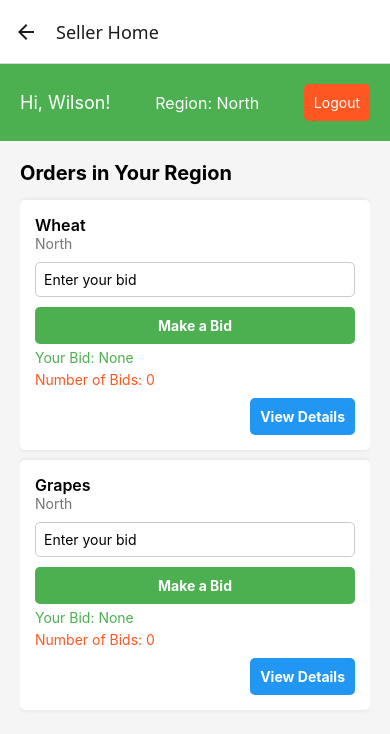
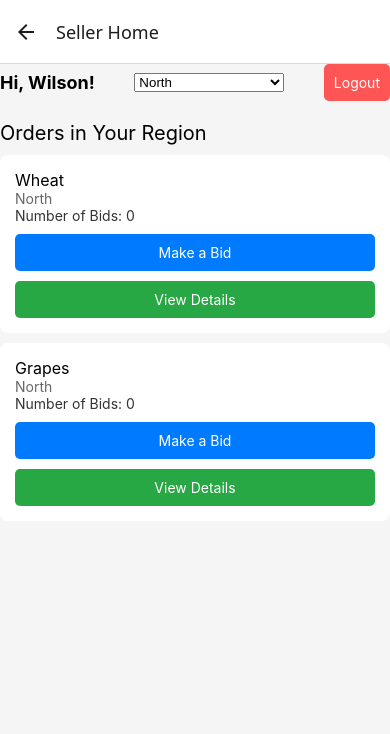
Before and after one commit to X-DIABLO-X/AGRICULT, a React Native app in the folder frontendnative/AgriCult/: screen /SellerHomeScreen in a window 390 px wide. Shown: the top 734 px of the page. Built offline with nearby package versions, Linux system fonts and the light colour scheme.

Commit message:
SellerHomeScreen update

```diff
--- a/frontendnative/AgriCult/App.js
+++ b/frontendnative/AgriCult/App.js
@@ -76,6 +76,7 @@ export default function App() {
           component={SellerRegistration}
           options={{ headerShown: false }} // Hide the header
         />
+        <Stack.Screen name="OrderDetailScreen" component={OrderDetailScreen} />
 
         {/* OTP Verification Screen */}
         <Stack.Screen
--- a/frontendnative/AgriCult/components/SellerHomeScreen/SellerHomeScreen.js
+++ b/frontendnative/AgriCult/components/SellerHomeScreen/SellerHomeScreen.js
@@ -1,4 +1,4 @@
-import React, { useState, useEffect } from 'react';
+import React, { useState, useEffect } from "react";
 import {
   SafeAreaView,
   View,
@@ -8,48 +8,76 @@ import {
   TextInput,
   StyleSheet,
   Modal,
-} from 'react-native';
+  ActivityIndicator,
+} from "react-native";
+import { Picker } from "@react-native-picker/picker";
+import { launchImageLibrary } from "react-native-image-picker";
 
 const App = () => {
-  // Sample data for orders
-  const orders = [
-    { id: '1', product: 'Wheat', region: 'North', bid: null, bidCount: 0 },
-    { id: '2', product: 'Lime', region: 'South', bid: null, bidCount: 0 },
-    { id: '3', product: 'Grapes', region: 'North', bid: null, bidCount: 0 },
-    { id: '4', product: 'Crop Solution', region: 'East', bid: null, bidCount: 0 },
+  const initialOrders = [
+    { id: "1", product: "Wheat", region: "North", bids: [] },
+    { id: "2", product: "Lime", region: "South", bids: [] },
+    { id: "3", product: "Grapes", region: "North", bids: [] },
+    { id: "4", product: "Crop Solution", region: "East", bids: [] },
   ];
 
-  const [userRegion, setUserRegion] = useState('North');
+  const [orders, setOrders] = useState(initialOrders);
+  const [userRegion, setUserRegion] = useState("North");
   const [filteredOrders, setFilteredOrders] = useState([]);
-  const [bids, setBids] = useState({});
   const [modalVisible, setModalVisible] = useState(false);
   const [orderDetails, setOrderDetails] = useState(null);
+  const [bidModalVisible, setBidModalVisible] = useState(false);
+  const [currentBid, setCurrentBid] = useState("");
+  const [selectedOrder, setSelectedOrder] = useState(null);
+  const [images, setImages] = useState([]);
+  const [isLoading, setIsLoading] = useState(false);
+  const [confirmationDate, setConfirmationDate] = useState("");
 
   useEffect(() => {
-    const regionFiltered = orders.filter(order => order.region === userRegion);
+    const regionFiltered = orders.filter(
+      (order) => order.region === userRegion
+    );
     setFilteredOrders(regionFiltered);
-  }, [userRegion]);
+  }, [userRegion, orders]);
 
   const handleLogout = () => {
-    console.log('User logged out');
+    console.log("User logged out");
   };
 
-  const handleBid = (orderId, bidAmount) => {
-    setBids({ ...bids, [orderId]: bidAmount });
+  const handleMakeBid = () => {
+    if (!currentBid || isNaN(currentBid) || parseFloat(currentBid) <= 0) {
+      alert("Please enter a valid bid amount.");
+      return;
+    }
 
-    const updatedOrders = filteredOrders.map(order => {
-      if (order.id === orderId) {
-        return { ...order, bidCount: order.bidCount + 1 };
-      }
-      return order;
-    });
+    setIsLoading(true);
+    const confirmationDate = new Date().toLocaleString(); // Set confirmation date
 
-    setFilteredOrders(updatedOrders);
-    console.log(`Bid placed on order ${orderId}: ${bidAmount}`);
+    setTimeout(() => {
+      // Add the new bid with the confirmation date
+      const updatedOrders = orders.map((order) => {
+        if (order.id === selectedOrder.id) {
+          return {
+            ...order,
+            bids: [
+              ...order.bids,
+              { bid: currentBid, date: confirmationDate, images },
+            ],
+          };
+        }
+        return order;
+      });
+
+      setOrders(updatedOrders);
+      setBidModalVisible(false);
+      setCurrentBid("");
+      setImages([]);
+      setIsLoading(false);
+    }, 10); // Simulate network delay
   };
 
   const openOrderDetails = (orderId) => {
-    const order = filteredOrders.find(o => o.id === orderId);
+    const order = orders.find((o) => o.id === orderId);
     setOrderDetails(order);
     setModalVisible(true);
   };
@@ -59,43 +87,65 @@ const App = () => {
     setOrderDetails(null);
   };
 
+  const openBidForm = (order) => {
+    setSelectedOrder(order);
+    setBidModalVisible(true);
+  };
+
+  const closeBidForm = () => {
+    setBidModalVisible(false);
+    setSelectedOrder(null);
+  };
+
+  const openImagePicker = () => {
+    launchImageLibrary(
+      { mediaType: "photo", selectionLimit: 5 - images.length },
+      (response) => {
+        if (response.assets) {
+          const newImages = [...images, ...response.assets];
+          setImages(newImages);
+        }
+      }
+    );
+  };
+
   return (
     <SafeAreaView style={styles.container}>
-      {/* Header Section */}
       <View style={styles.header}>
         <Text style={styles.profileText}>Hi, Wilson!</Text>
-        <Text style={styles.regionText}>Region: {userRegion}</Text>
+        <Picker
+          selectedValue={userRegion}
+          style={styles.regionPicker}
+          onValueChange={(itemValue) => setUserRegion(itemValue)}
+        >
+          <Picker.Item label="North" value="North" />
+          <Picker.Item label="South" value="South" />
+          <Picker.Item label="East" value="East" />
+          <Picker.Item label="West" value="West" />
+        </Picker>
         <TouchableOpacity onPress={handleLogout} style={styles.logoutButton}>
           <Text style={styles.logoutText}>Logout</Text>
         </TouchableOpacity>
       </View>
 
-      {/* Content Section */}
       <View style={styles.content}>
         <Text style={styles.title}>Orders in Your Region</Text>
         <FlatList
           data={filteredOrders}
-          keyExtractor={item => item.id}
+          keyExtractor={(item) => item.id}
           renderItem={({ item }) => (
             <View style={styles.orderItem}>
               <Text style={styles.productText}>{item.product}</Text>
               <Text style={styles.regionLabel}>{item.region}</Text>
-              <TextInput
-                style={styles.bidInput}
-                placeholder="Enter your bid"
-                keyboardType="numeric"
-                onChangeText={(text) => handleBid(item.id, text)}
-              />
+              <Text style={styles.bidCountText}>
+                Number of Bids: {item.bids.length}
+              </Text>
               <TouchableOpacity
                 style={styles.bidButton}
-                onPress={() => console.log(`Bid confirmed for order ${item.id} with bid: ${bids[item.id]}`)}
+                onPress={() => openBidForm(item)}
               >
                 <Text style={styles.bidButtonText}>Make a Bid</Text>
               </TouchableOpacity>
-              <Text style={styles.bidText}>Your Bid: {bids[item.id] || 'None'}</Text>
-              <Text style={styles.bidCountText}>Number of Bids: {item.bidCount}</Text>
-
-              {/* Order Details Button */}
               <TouchableOpacity
                 style={styles.orderDetailsButton}
                 onPress={() => openOrderDetails(item.id)}
@@ -107,7 +157,6 @@ const App = () => {
         />
       </View>
 
-      {/* Modal to Show Order Details */}
       {orderDetails && (
         <Modal
           animationType="slide"
@@ -118,11 +167,88 @@ const App = () => {
           <View style={styles.modalBackground}>
             <View style={styles.modalContent}>
               <Text style={styles.modalTitle}>Order Details</Text>
-              <Text style={styles.modalText}>Product: {orderDetails.product}</Text>
-              <Text style={styles.modalText}>Region: {orderDetails.region}</Text>
-              <Text style={styles.modalText}>Bids: {orderDetails.bidCount}</Text>
-              <TouchableOpacity style={styles.closeModalButton} onPress={closeOrderDetails}>
+              <Text style={styles.modalText}>
+                Product: {orderDetails.product}
+              </Text>
+              <Text style={styles.modalText}>
+                Region: {orderDetails.region}
+              </Text>
+              <Text style={styles.modalText}>
+                Number of Bids: {orderDetails.bids.length}
+              </Text>
+              {orderDetails.bids.map((bid, index) => (
+                <View key={index}>
+                  <Text style={styles.modalText}>Bid: {bid.bid}</Text>
+                  <Text style={styles.modalText}>Date: {bid.date}</Text>{" "}
+                  {/* Show date */}
+                  {bid.images &&
+                    bid.images.map((img, i) => (
+                      <Text key={i} style={styles.modalText}>
+                        Image {i + 1}: {img.uri}
+                      </Text>
+                    ))}
+                </View>
+              ))}
+
+              <TouchableOpacity
+                style={styles.closeModalButton}
+                onPress={closeOrderDetails}
+              >
                 <Text style={styles.closeModalText}>Close</Text>
+              </TouchableOpacity>
+            </View>
+          </View>
+        </Modal>
+      )}
+
+      {selectedOrder && (
+        <Modal
+          animationType="slide"
+          transparent={true}
+          visible={bidModalVisible}
+          onRequestClose={closeBidForm}
+        >
+          <View style={styles.modalBackground}>
+            <View style={styles.modalContent}>
+              <Text style={styles.modalTitle}>Submit Your Bid</Text>
+              <Text style={styles.modalText}>
+                Product: {selectedOrder.product}
+              </Text>
+              <TextInput
+                style={styles.bidInput}
+                placeholder="Enter your bid amount"
+                keyboardType="numeric"
+                value={currentBid}
+                onChangeText={setCurrentBid}
+              />
+              <TouchableOpacity
+                onPress={openImagePicker}
+                style={styles.bidButton}
+              >
+                <Text style={styles.bidButtonText}>Upload Image(s)</Text>
+              </TouchableOpacity>
+              <View>
+                {images.map((img, index) => (
+                  <Text key={index} style={styles.modalText}>
+                    Image {index + 1}: {img.fileName}
+                  </Text>
+                ))}
+              </View>
+              {isLoading ? (
+                <ActivityIndicator size="large" color="#007bff" />
+              ) : (
+                <TouchableOpacity
+                  style={styles.bidButton}
+                  onPress={handleMakeBid}
+                >
+                  <Text style={styles.bidButtonText}>Submit Quote</Text>
+                </TouchableOpacity>
+              )}
+              <TouchableOpacity
+                style={styles.closeModalButton}
+                onPress={closeBidForm}
+              >
+                <Text style={styles.closeModalText}>Cancel</Text>
               </TouchableOpacity>
             </View>
           </View>
@@ -133,130 +259,68 @@ const App = () => {
 };
 
 const styles = StyleSheet.create({
-  container: {
-    flex: 1,
-    backgroundColor: '#f5f5f5',
+  container: { flex: 1, padding: 20, backgroundColor: "#f5f5f5" },
+  header: {
+    flexDirection: "row",
+    justifyContent: "space-between",
+    alignItems: "center",
   },
-  header: {
-    backgroundColor: '#4CAF50',
-    padding: 20,
-    flexDirection: 'row',
-    justifyContent: 'space-between',
-    alignItems: 'center',
+  profileText: { fontSize: 18, fontWeight: "bold" },
+  regionPicker: { width: 150 },
+  logoutButton: { padding: 10, backgroundColor: "#ff5555", borderRadius: 5 },
+  logoutText: { color: "#fff" },
+  content: { marginTop: 20 },
+  title: { fontSize: 20, marginBottom: 10 },
+  orderItem: {
+    padding: 15,
+    backgroundColor: "#fff",
+    borderRadius: 8,
+    marginBottom: 10,
   },
-  profileText: {
-    fontSize: 18,
-    color: '#fff',
-  },
-  regionText: {
-    fontSize: 16,
-    color: '#fff',
-  },
-  logoutButton: {
-    backgroundColor: '#FF5722',
+  productText: { fontSize: 16 },
+  regionLabel: { fontSize: 14, color: "#666" },
+  bidCountText: { fontSize: 14, color: "#333" },
+  bidButton: {
+    marginTop: 10,
+    backgroundColor: "#007bff",
     padding: 10,
     borderRadius: 5,
   },
-  logoutText: {
-    color: '#fff',
-    fontSize: 14,
+  bidButtonText: { color: "#fff", textAlign: "center" },
+  orderDetailsButton: {
+    marginTop: 10,
+    backgroundColor: "#28a745",
+    padding: 10,
+    borderRadius: 5,
   },
-  content: {
+  orderDetailsButtonText: { color: "#fff", textAlign: "center" },
+  modalBackground: {
     flex: 1,
+    justifyContent: "center",
+    alignItems: "center",
+    backgroundColor: "rgba(0,0,0,0.5)",
+  },
+  modalContent: {
+    width: 300,
     padding: 20,
+    backgroundColor: "#fff",
+    borderRadius: 8,
   },
-  title: {
-    fontSize: 20,
-    fontWeight: 'bold',
-    marginBottom: 10,
+  modalTitle: { fontSize: 18, fontWeight: "bold", marginBottom: 10 },
+  modalText: { fontSize: 14, marginBottom: 5 },
+  closeModalButton: {
+    marginTop: 10,
+    backgroundColor: "#dc3545",
+    padding: 10,
+    borderRadius: 5,
   },
-  orderItem: {
-    backgroundColor: '#fff',
-    padding: 15,
-    marginVertical: 5,
-    borderRadius: 5,
-    shadowColor: '#000',
-    shadowOpacity: 0.1,
-    shadowRadius: 5,
-    elevation: 2,
-  },
-  productText: {
-    fontSize: 16,
-    fontWeight: '600',
-  },
-  regionLabel: {
-    fontSize: 14,
-    color: '#757575',
-  },
+  closeModalText: { color: "#fff", textAlign: "center" },
   bidInput: {
     borderWidth: 1,
-    borderColor: '#ccc',
+    borderColor: "#ccc",
     borderRadius: 5,
-    padding: 8,
-    marginTop: 10,
-  },
-  bidButton: {
-    backgroundColor: '#4CAF50',
     padding: 10,
-    borderRadius: 5,
-    marginTop: 10,
-  },
-  bidButtonText: {
-    color: '#fff',
-    textAlign: 'center',
-    fontWeight: 'bold',
-  },
-  bidText: {
-    marginTop: 5,
-    fontSize: 14,
-    color: '#4CAF50',
-  },
-  bidCountText: {
-    marginTop: 5,
-    fontSize: 14,
-    color: '#FF5722',
-  },
-  orderDetailsButton: {
-    backgroundColor: '#2196F3',
-    padding: 10,
-    borderRadius: 5,
-    marginTop: 10,
-    alignSelf: 'flex-end',
-  },
-  orderDetailsButtonText: {
-    color: '#fff',
-    fontWeight: 'bold',
-  },
-  modalBackground: {
-    flex: 1,
-    justifyContent: 'center',
-    alignItems: 'center',
-    backgroundColor: 'rgba(0,0,0,0.5)',
-  },
-  modalContent: {
-    backgroundColor: '#fff',
-    padding: 20,
-    borderRadius: 10,
-    width: 300,
-  },
-  modalTitle: {
-    fontSize: 18,
-    fontWeight: 'bold',
     marginBottom: 10,
-  },
-  modalText: {
-    fontSize: 16,
-    marginBottom: 5,
-  },
-  closeModalButton: {
-    backgroundColor: '#FF5722',
-    padding: 10,
-    borderRadius: 5,
-    marginTop: 10,
-  },
-  closeModalText: {
-    color: '#fff',
-    fontSize: 14,
   },
 });
 
--- a/frontendnative/AgriCult/package.json
+++ b/frontendnative/AgriCult/package.json
@@ -22,6 +22,7 @@
     "react-native-bouncy-checkbox": "^4.1.2",
     "react-native-checkbox": "^2.0.0",
     "react-native-gesture-handler": "^2.21.2",
+    "react-native-image-picker": "^7.2.3",
     "react-native-radio-buttons-group": "^3.1.0",
     "react-native-reanimated": "^3.16.5",
     "react-native-safe-area-context": "^5.0.0",
```
Also changed, not shown: frontendnative/AgriCult/components/SellerHomeScreen/OrderDetailScreen.js (added, +121 -0 lines), frontendnative/AgriCult/components/SellerHomeScreen/orderdetails.js (deleted, +0 -112 lines), 1 other file (tests, documents, lock files or other folders).
